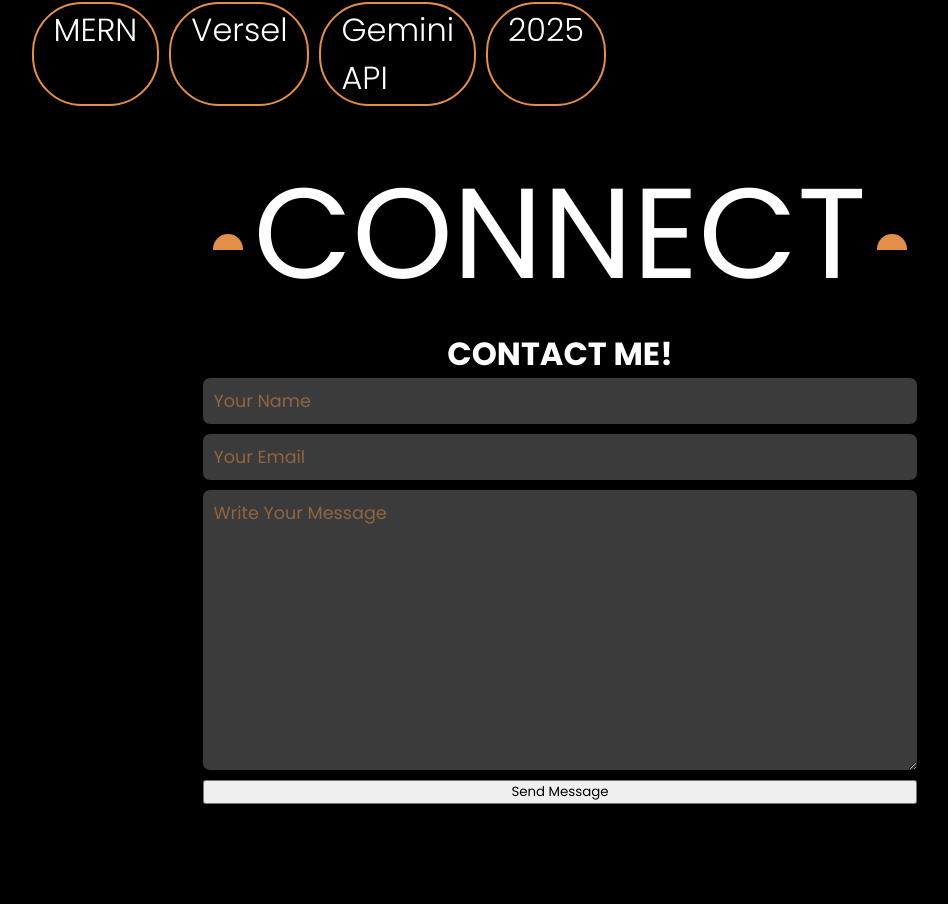
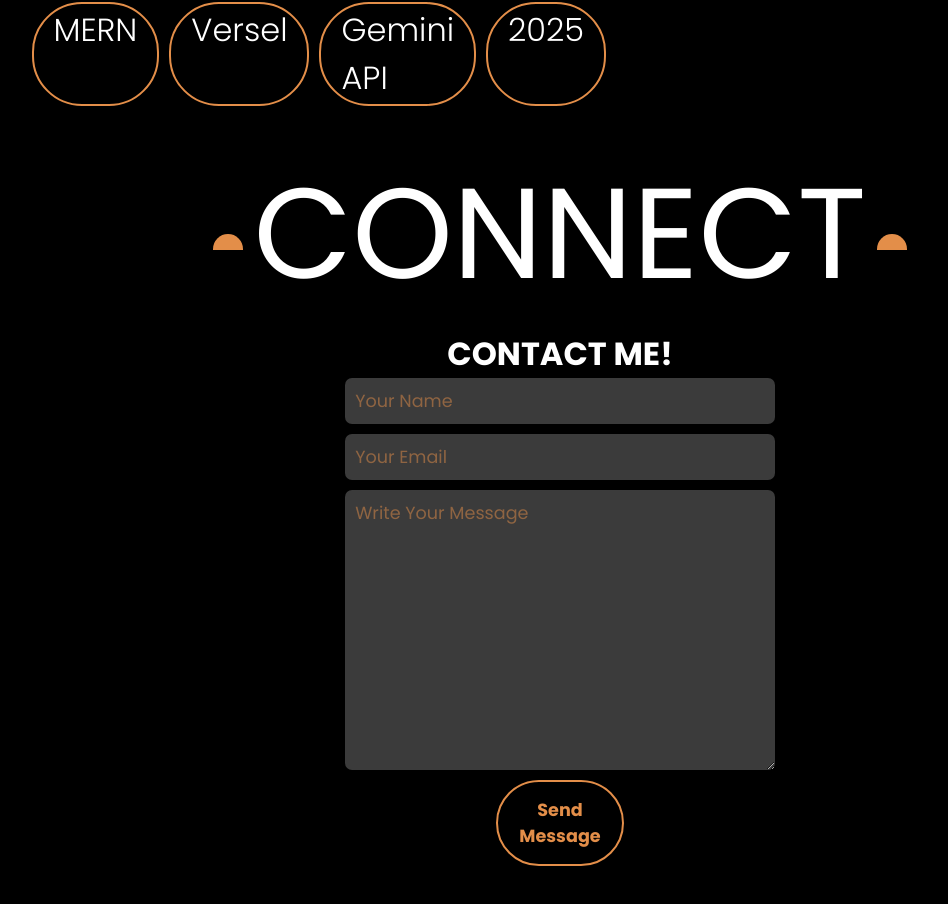
Before and after one commit to Arifkhan2007111/Portfolio, a React (Vite) app in the folder FrontEnd/: page / in a window 1280 px wide. Shown: the part 7090-7994 px from the top of the page, without its empty margins (80-1028 px from the left). Before the commit the page ends 7894 px from the top, so only its background shows below. Built offline with nearby package versions, Linux system fonts and the light colour scheme.

Commit message:
Some Connect changes

```diff
--- a/FrontEnd/src/index.css
+++ b/FrontEnd/src/index.css
@@ -520,7 +520,22 @@ body{
 
 /* CONNECT START  */
 
+.connect{
+    width: 100%;
+    display: flex;
+    flex-direction: column;
+    justify-content: center;
+    align-items: center;
+    padding-bottom: 5%;
+}
+
+.connect-part{
+    width: 80%;
+    display: flex;
+}
+
 .connect-form{
+    width: 40%;
     display: flex;
     flex-direction: column;
     text-align: center;
@@ -529,10 +544,12 @@ body{
 .connect-form form{
     display: flex;
     flex-direction: column;
+    align-items: center;
     gap: 10px;
 }
 
 .connect-form form input, textarea {
+    width: 80%;
     outline: none;
     border-radius: 7px;
     padding: 10px;
@@ -540,6 +557,11 @@ body{
     background-color: rgb(59, 59, 59);
     color: var(--animation);
     font-size: 1.1rem;
+    transition: all 0.2s ease-in-out;
+}
+
+.connect-form form input:hover, textarea:hover{
+    scale: 1.01;
 }
 
 .connect-form form input::placeholder, textarea::placeholder{
@@ -547,5 +569,22 @@ body{
     opacity: 0.5;
 }
 
+.connect-form .btn{
+    width: 25%;
+    padding: 15px;
+    border-radius: 50px;
+    font-size: 1.1rem;
+    font-weight: 700;
+    background-color:transparent;
+    color: var(--animation);
+    border: 2px solid var(--animation);
+    transition: all 0.3s ease-in-out;
+}
+
+.connect-form .btn:hover{
+    background-color: var(--animation);
+    color: #000000;
+    scale: 1.05;
+}
 
 /* CONNECT END  */
```
